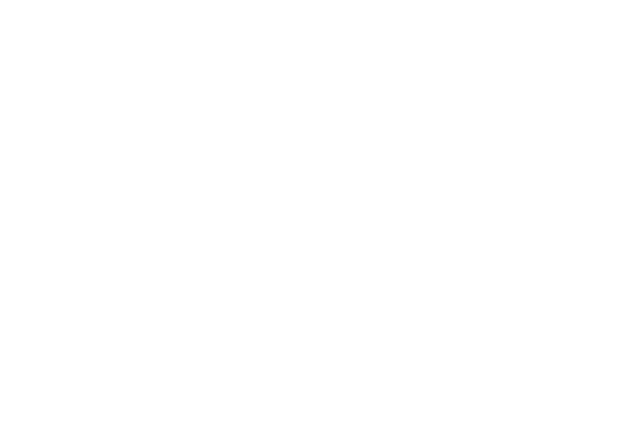
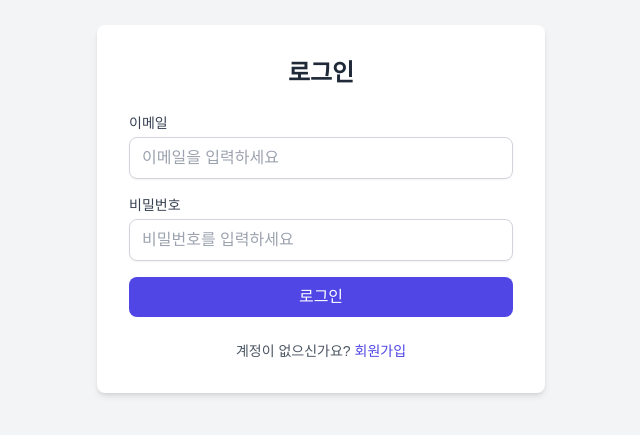
Before and after one commit to WebKBS/next-firebase-auth, a Next.js app: page / in a window 1280 px wide. Shown: the part 191-626 px from the top of the page, without its empty margins (319-959 px from the left). Built offline with nearby package versions, Linux system fonts and the light colour scheme.

Commit message:
feat: login form 추가

```diff
--- /dev/null
+++ b/app/dashboard/page.tsx
@@ -0,0 +1,5 @@
+const DashboardPage = () => {
+  return <div></div>;
+};
+
+export default DashboardPage;
--- a/app/page.tsx
+++ b/app/page.tsx
@@ -1,3 +1,5 @@
+import LoginForm from "@/components/forms/LoginForm";
+
 export default function Home() {
-  return <div></div>;
+  return <LoginForm />;
 }
--- /dev/null
+++ b/components/forms/LoginForm.tsx
@@ -0,0 +1,68 @@
+const LoginForm = () => {
+  return (
+    <div className="flex items-center justify-center min-h-screen bg-gray-100">
+      <div className="w-full max-w-md p-8 space-y-6 bg-white shadow-md rounded-lg">
+        <h2 className="text-2xl font-bold text-center text-gray-800">로그인</h2>
+        <form className="space-y-4">
+          {/* 이메일 입력 */}
+          <div>
+            <label
+              htmlFor="email"
+              className="block text-sm font-medium text-gray-700"
+            >
+              이메일
+            </label>
+            <input
+              type="email"
+              id="email"
+              name="email"
+              required
+              className="w-full mt-1 px-3 py-2 border border-gray-300 rounded-lg shadow-sm focus:outline-none focus:ring-indigo-500 focus:border-indigo-500"
+              placeholder="이메일을 입력하세요"
+            />
+          </div>
+          {/* 비밀번호 입력 */}
+          <div>
+            <label
+              htmlFor="password"
+              className="block text-sm font-medium text-gray-700"
+            >
+              비밀번호
+            </label>
+            <input
+              type="password"
+              id="password"
+              name="password"
+              required
+              className="w-full mt-1 px-3 py-2 border border-gray-300 rounded-lg shadow-sm focus:outline-none focus:ring-indigo-500 focus:border-indigo-500"
+              placeholder="비밀번호를 입력하세요"
+            />
+          </div>
+          {/* 로그인 버튼 */}
+          <div>
+            <button
+              type="submit"
+              className="w-full px-4 py-2 text-white bg-indigo-600 rounded-lg hover:bg-indigo-700 focus:outline-none focus:ring-2 focus:ring-offset-2 focus:ring-indigo-500"
+            >
+              로그인
+            </button>
+          </div>
+        </form>
+        {/* 추가 링크 */}
+        <div className="text-center">
+          <p className="text-sm text-gray-600">
+            계정이 없으신가요?{" "}
+            <a
+              href="#"
+              className="font-medium text-indigo-600 hover:text-indigo-500"
+            >
+              회원가입
+            </a>
+          </p>
+        </div>
+      </div>
+    </div>
+  );
+};
+
+export default LoginForm;
--- a/package.json
+++ b/package.json
@@ -9,6 +9,7 @@
     "lint": "next lint"
   },
   "dependencies": {
+    "firebase": "^11.2.0",
     "next": "15.1.4",
     "react": "^19.0.0",
     "react-dom": "^19.0.0"
```
Also changed, not shown: services/firebase.ts (added, +17 -0 lines), 1 other file (tests, documents, lock files or other folders).
